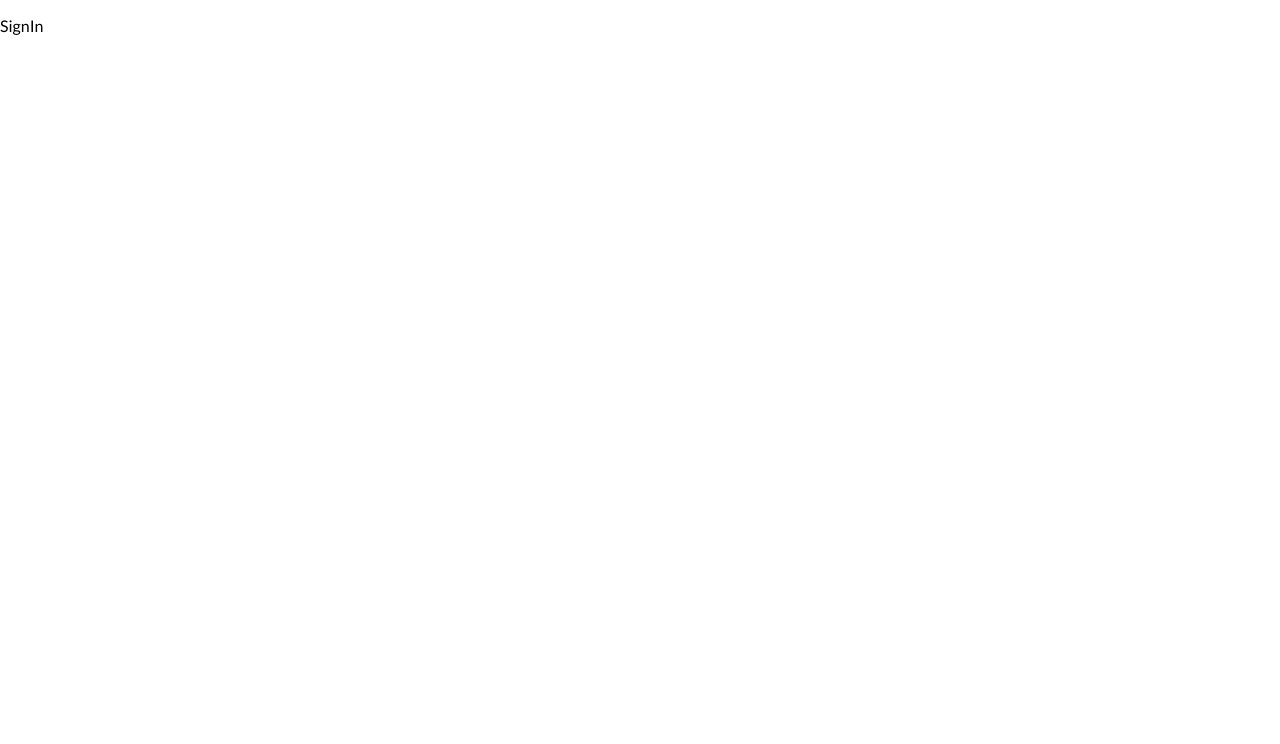
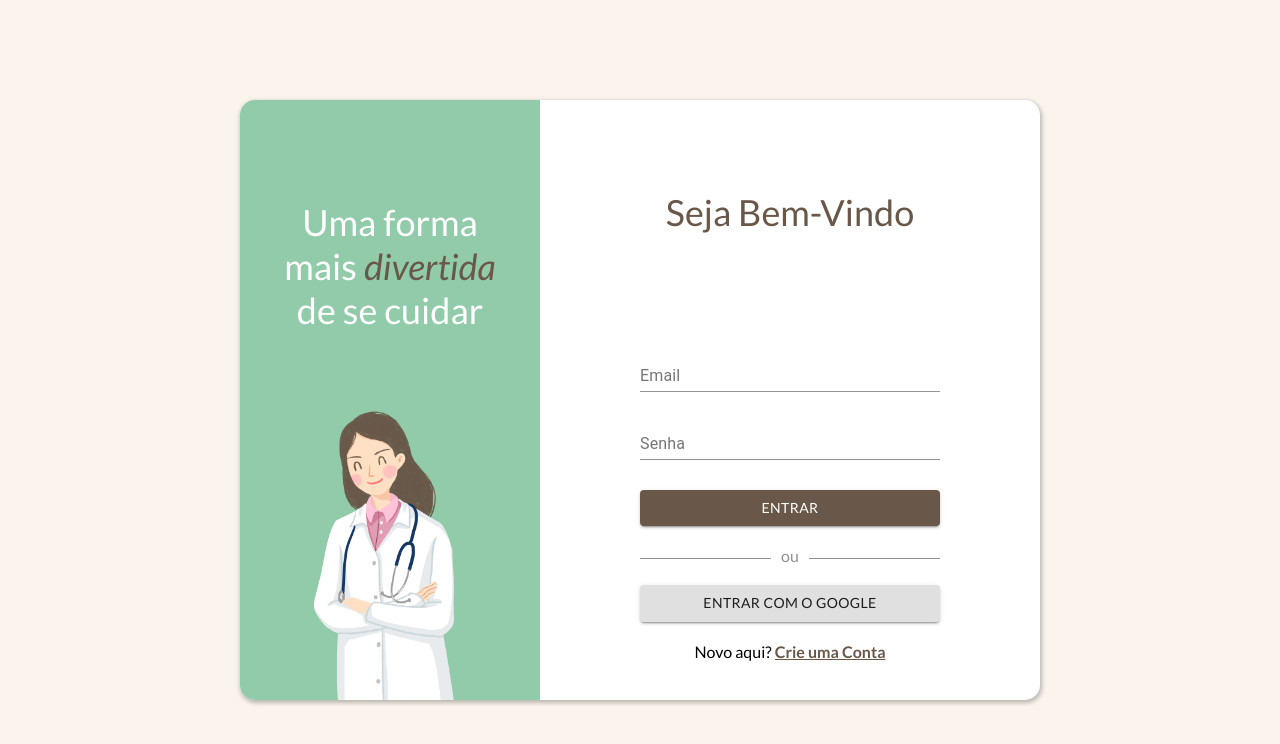
Before and after one commit to kaiquesacchi/physiotherapy-web-frontend, a React (Create React App) app: page /sign-in in a window 1280 px wide. Shown: the top 744 px of the page. Built offline with nearby package versions, Linux system fonts and the light colour scheme.

Commit message:
Created Sign-in page

```diff
--- /dev/null
+++ b/src/components/AuthCard/index.tsx
@@ -0,0 +1,63 @@
+import React from "react";
+import styled from "styled-components";
+import imageSmilingMedic from "../../assets/images/Smiling_Medic.png";
+const SCAuthCard = styled.div`
+  width: 800px;
+  height: 600px;
+  background-color: white;
+  border-radius: 15px;
+  -webkit-box-shadow: 1px 2px 4px 1px rgba(0, 0, 0, 0.25);
+  -moz-box-shadow: 1px 2px 4px 1px rgba(0, 0, 0, 0.25);
+  box-shadow: 1px 2px 4px 1px rgba(0, 0, 0, 0.25);
+  display: grid;
+  grid-template-columns: 300px 500px;
+`;
+
+const SCLeftArea = styled.div`
+  background-color: ${(props) => props.theme.primary};
+  border-radius: 15px 0 0 15px;
+  display: flex;
+  flex-direction: column;
+  justify-content: space-between;
+  align-items: center;
+  p {
+    width: 250px;
+    font-size: 36px;
+    color: white;
+    text-align: center;
+    margin-top: 100px;
+    span {
+      color: ${(props) => props.theme.secondary};
+      font-style: italic;
+    }
+  }
+  img {
+    width: 100%;
+    height: auto;
+    object-fit: contain;
+  }
+`;
+
+const SCRightArea = styled.div`
+  display: flex;
+  flex-direction: column;
+  justify-content: center;
+  align-items: center;
+`;
+
+interface iProps {
+  children: React.ReactNode;
+}
+export default function AuthCard({ children }: iProps) {
+  return (
+    <SCAuthCard>
+      <SCLeftArea>
+        <p>
+          Uma forma mais <span>divertida</span> de se cuidar
+        </p>
+        <img src={imageSmilingMedic}></img>
+      </SCLeftArea>
+      <SCRightArea>{children}</SCRightArea>
+    </SCAuthCard>
+  );
+}
--- /dev/null
+++ b/src/components/Divider/index.tsx
@@ -0,0 +1,27 @@
+import React from "react";
+import styled from "styled-components";
+
+const SCDivider = styled.div`
+  color: ${(props) => props.theme.lightGray};
+  vertical-align: center;
+  div {
+    border-bottom: 1px solid ${(props) => props.theme.lightGray};
+    width: 100%;
+    height: 5px;
+  }
+  display: grid;
+  grid-template-columns: 1fr auto 1fr;
+  column-gap: 10px;
+  align-items: center;
+  width: 100%;
+`;
+
+export default function Divider(props: any) {
+  return (
+    <SCDivider>
+      <div />
+      <p>{props.children}</p>
+      <div />
+    </SCDivider>
+  );
+}
--- /dev/null
+++ b/src/components/Page/index.tsx
@@ -0,0 +1,27 @@
+import React from "react";
+import styled from "styled-components";
+
+const SCPage = styled.div`
+  box-sizing: border-box;
+  width: 100vw;
+  min-height: 100vh;
+  background-color: ${(props) => props.theme.background};
+`;
+
+const SCPageCentralize = styled(SCPage)`
+  display: flex;
+  justify-content: center;
+  align-items: center;
+`;
+
+interface iProps {
+  centralize?: boolean;
+  children: React.ReactNode;
+}
+
+export default function Page({ centralize, children }: iProps) {
+  if (centralize) {
+    return <SCPageCentralize>{children}</SCPageCentralize>;
+  }
+  return <SCPage>{children}</SCPage>;
+}
--- /dev/null
+++ b/src/components/inputs/Button/index.tsx
@@ -0,0 +1,16 @@
+import React from "react";
+import { Button as ButtonMD } from "@material-ui/core";
+import styled from "styled-components";
+
+const SCButton = styled(ButtonMD)`
+  width: 100%;
+  margin: 20px 0;
+`;
+
+export default function Button({ children, ...rest }: any) {
+  return (
+    <SCButton variant="contained" {...rest}>
+      {children}
+    </SCButton>
+  );
+}
--- /dev/null
+++ b/src/components/inputs/TextField/index.tsx
@@ -0,0 +1,11 @@
+import { TextField as TextFieldMD, TextFieldProps } from "@material-ui/core";
+import React from "react";
+import styled from "styled-components";
+
+const SCTextField = styled(TextFieldMD)`
+  width: 100%;
+  margin: 10px 0;
+`;
+export default function TextField(props: TextFieldProps) {
+  return <SCTextField color="secondary" {...props} />;
+}
--- a/src/index.css
+++ b/src/index.css
@@ -61,7 +61,7 @@
   src: local("Lato"), url(./fonts/Lato/Lato-BlackItalic.ttf) format("truetype");
 }
 
-body {
+* {
   margin: 0;
   font-family: "Lato", "Roboto", sans-serif;
   -webkit-font-smoothing: antialiased;
--- a/src/index.tsx
+++ b/src/index.tsx
@@ -4,15 +4,18 @@ import "./index.css";
 import App from "./pages";
 
 import { ThemeProvider } from "styled-components";
-import theme from "./themes";
+import { ThemeProvider as ThemeProviderMD } from "@material-ui/core";
+import { theme, mdTheme } from "./themes";
 
 import { SnackBar } from "./components/SnackBar";
 
 ReactDOM.render(
   <ThemeProvider theme={theme}>
-    <SnackBar>
-      <App />
-    </SnackBar>
+    <ThemeProviderMD theme={mdTheme}>
+      <SnackBar>
+        <App />
+      </SnackBar>
+    </ThemeProviderMD>
   </ThemeProvider>,
   document.getElementById("root")
 );
--- a/src/pages/SignIn/index.tsx
+++ b/src/pages/SignIn/index.tsx
@@ -1,5 +1,48 @@
 import React from "react";
+import AuthCard from "../../components/AuthCard";
+import Page from "../../components/Page";
+import styled from "styled-components";
+import TextField from "../../components/inputs/TextField";
+import Button from "../../components/inputs/Button";
+import Divider from "../../components/Divider";
 
+const Greeting = styled.p`
+  font-size: 36px;
+  color: ${(props) => props.theme.secondary};
+  text-align: center;
+  margin-top: 50px;
+  margin-bottom: 100px;
+`;
+
+const SCForm = styled.form`
+  width: 60%;
+  display: flex;
+  flex-direction: column;
+  align-items: center;
+`;
+
+const SCLink = styled.a`
+  color: ${(props) => props.theme.secondary};
+  font-weight: bold;
+`;
 export default function SignIn() {
-  return <p>SignIn</p>;
+  return (
+    <Page centralize>
+      <AuthCard>
+        <Greeting>Seja Bem-Vindo</Greeting>
+        <SCForm>
+          <div>
+            <TextField label="Email" />
+            <TextField label="Senha" type="password" />
+          </div>
+          <Button color="secondary">Entrar</Button>
+          <Divider>ou</Divider>
+          <Button>Entrar com o Google</Button>
+        </SCForm>
+        <p>
+          Novo aqui? <SCLink href="/sign-up">Crie uma Conta</SCLink>
+        </p>
+      </AuthCard>
+    </Page>
+  );
 }
--- a/src/themes.ts
+++ b/src/themes.ts
@@ -1,6 +1,19 @@
-export default {
+import { createMuiTheme } from "@material-ui/core";
+
+export const theme = {
     background: "#FBF4ED",
     primary: "#92CBA9",
     secondary: "#695849",
     lightGray: "#909090",
 };
+
+export const mdTheme = createMuiTheme({
+    palette: {
+      primary: {
+        main: theme.primary,
+      },
+      secondary: {
+        main: theme.secondary,
+      },
+    },
+  });
```
Also changed, not shown: src/assets/images/Smiling_Medic.png (added).
